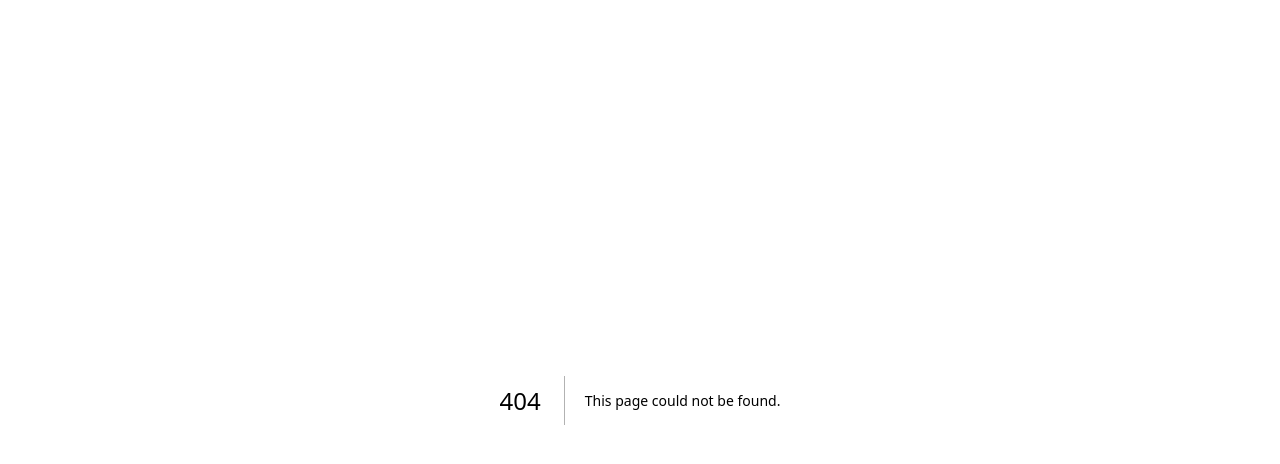
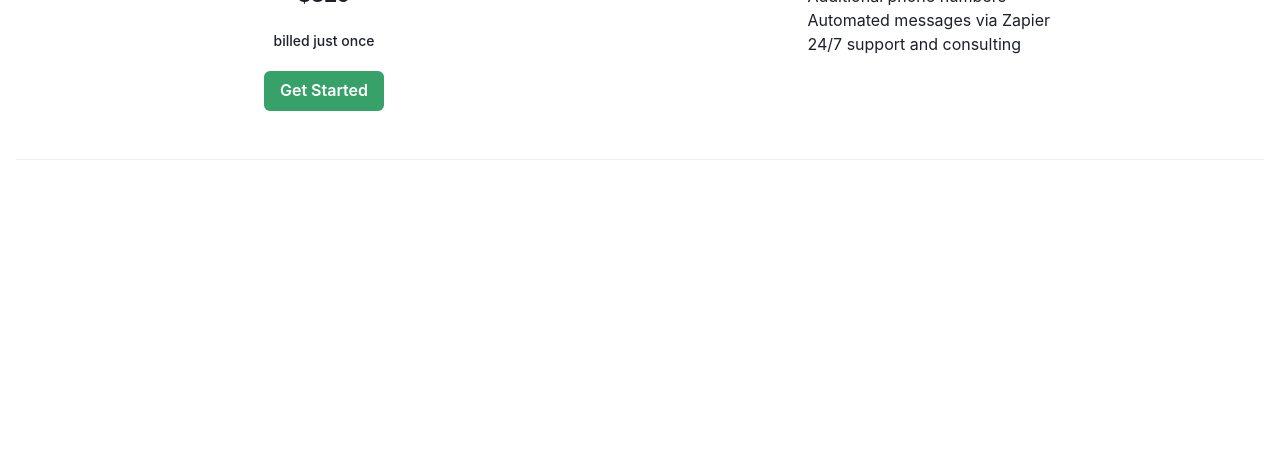
Before and after one commit to dominikake/webdev_learning, a Next.js app: page /prices in a window 1280 px wide. Before the commit this address had no page. Shown: the top 464 px of the page. Built offline with nearby package versions, Linux system fonts and the light colour scheme.

Commit message:
created 3 separate components

```diff
--- /dev/null
+++ b/pages/prices.js
@@ -0,0 +1,70 @@
+"use client";
+
+import {
+  Box,
+  VStack,
+  Button,
+  Flex,
+  Divider,
+  chakra,
+  Grid,
+  GridItem,
+  Container,
+  List,
+  ListItem,
+} from "@chakra-ui/react";
+
+export default function PriceCard() {
+  return (
+    <Box
+      as={Container}
+      maxW="7xl"
+      p={4}
+      mt="-20"
+      mx="auto"
+      position="relative"
+      zIndex="1"
+    >
+      <Grid
+        templateColumns={{
+          base: "repeat(1, 1fr)",
+          sm: "repeat(2, 1fr)",
+          md: "repeat(2, 1fr)",
+        }}
+        gap={4}
+      >
+        <GridItem colSpan={1}>
+          <VStack alignItems="center" spacing="20px">
+            <chakra.h4 fontSize="md" fontWeight="800">
+              Premium PRO
+            </chakra.h4>
+            <chakra.h2 fontSize="xl" fontWeight="800">
+              $329
+            </chakra.h2>
+            <chakra.h5 fontSize="sm" fontWeight="500">
+              billed just once
+            </chakra.h5>
+            <Button colorScheme="green" size="md">
+              Get Started
+            </Button>
+          </VStack>
+        </GridItem>
+        <GridItem>
+          <Flex direction={"column"} alignItems={"center"}>
+            <chakra.p>
+              Access these features when you get this pricing package for your
+              business.
+            </chakra.p>
+            <List>
+              <ListItem>International calling and messaging API</ListItem>
+              <ListItem>Additional phone numbers</ListItem>
+              <ListItem>Automated messages via Zapier</ListItem>
+              <ListItem>24/7 support and consulting</ListItem>
+            </List>
+          </Flex>
+        </GridItem>
+      </Grid>
+      <Divider mt={12} mb={12} />
+    </Box>
+  );
+}
```
Also changed, not shown: pages/features.js (added, +22 -0 lines), pages/header.js (added, +26 -0 lines).
